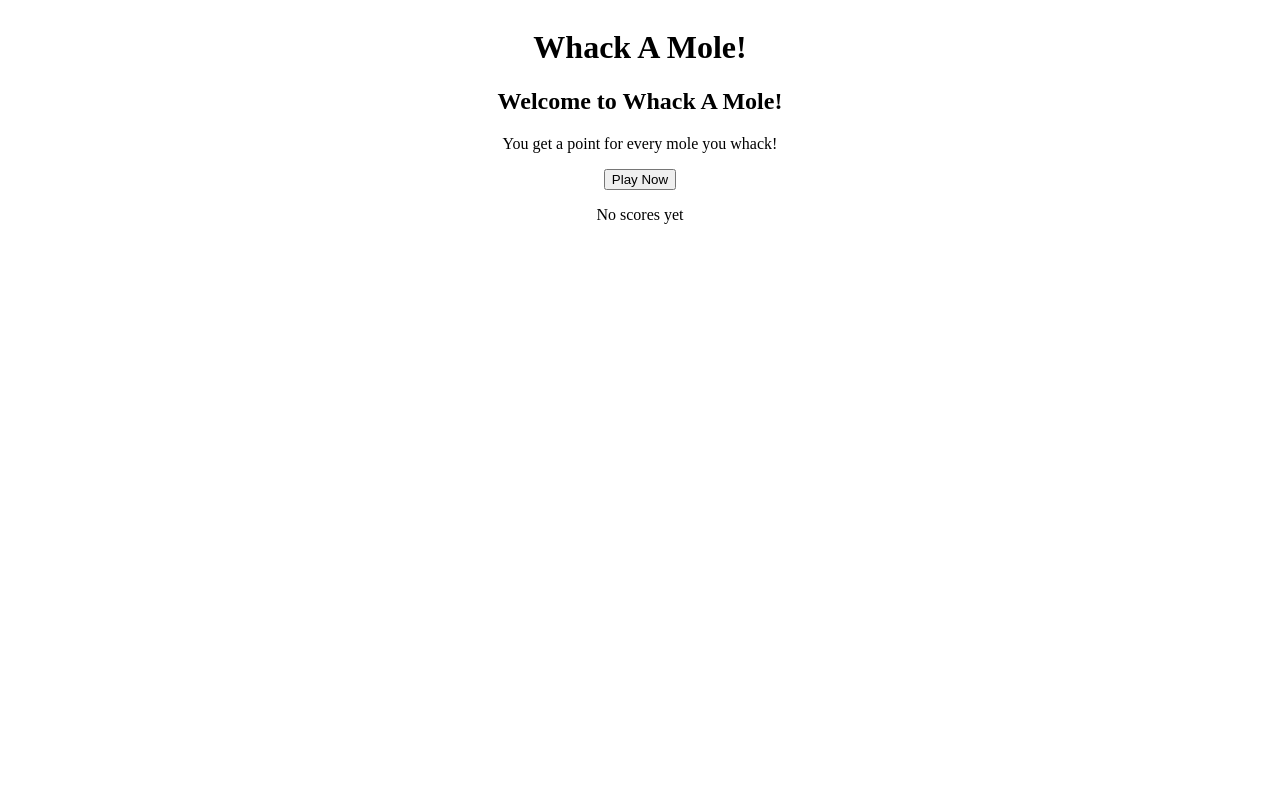
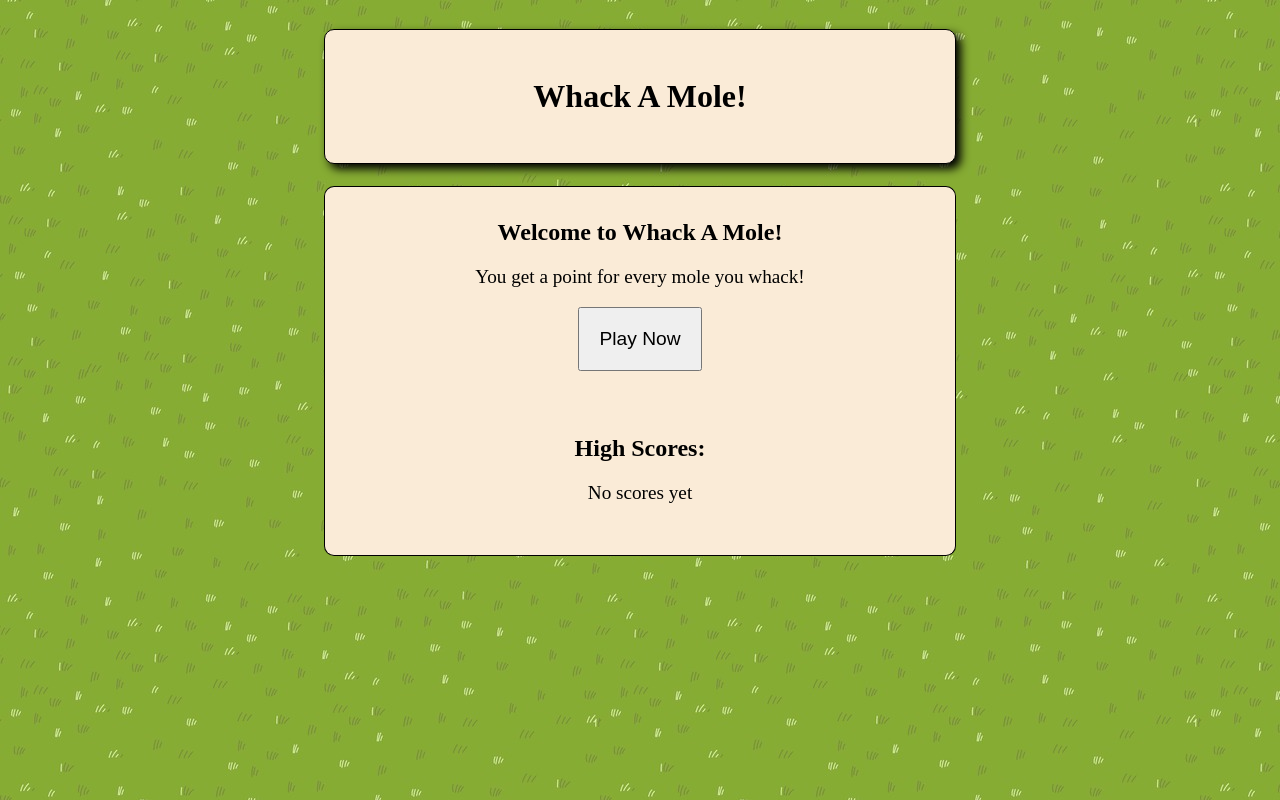
Before and after one commit to torbitj/whack-a-mole, a React (Vite) app: page / in a window 1280 px wide. Built offline with nearby package versions, Linux system fonts and the light colour scheme.

Commit message:
Update backgrounds for more interactivity and clear UI navigation

```diff
--- a/src/HighScores.jsx
+++ b/src/HighScores.jsx
@@ -4,14 +4,15 @@ import { useGame } from "./GameContext";
 const HighScores = () => {
   const { highScores } = useGame();
   return highScores.length > 0 ? (
-    <section>
+    <section id="high-scores" className="start">
       <h2>High Scores:</h2>
       {highScores.map((score, i) => (
         <HighScore key={i} score={score} />
       ))}
     </section>
   ) : (
-    <section>
+    <section id="high-scores" className="start">
+      <h2>High Scores:</h2>
       <p>No scores yet</p>
     </section>
   );
--- a/src/StartMenu.jsx
+++ b/src/StartMenu.jsx
@@ -3,7 +3,7 @@ import { useGame } from "./GameContext";
 const StartMenu = () => {
   const { togglePlaying } = useGame();
   return (
-    <section>
+    <section id="menu" className="start">
       <h2>Welcome to Whack A Mole!</h2>
       <p>You get a point for every mole you whack!</p>
       <button onClick={togglePlaying}>Play Now</button>
--- a/src/index.css
+++ b/src/index.css
@@ -1,17 +1,38 @@
 body {
+  background: url(/grass.jpg);
   display: grid;
   grid-template-columns: 2fr 4fr 2fr;
   grid-template-areas:
   ". app .";
 }
 
+h1 {
+  padding: 1.5em;
+  background-color: antiquewhite;
+  border: thin solid;
+  border-radius: 10px;
+  box-shadow: 5px 5px 10px black;
+}
+
+h2 {
+  margin-top: 0;
+}
+
 ul {
-  width: 75%;
   padding-left: 0;
   justify-self: center;
   list-style: none;
   display: grid;
   grid-template-columns: repeat(3, 1fr);
+}
+
+button,
+p {
+  font-size: 1.2em;
+}
+
+button {
+  padding: 1em;
 }
 
 .hole,
@@ -30,7 +51,16 @@ ul {
 }
 
 .score {
-  font-size: 1.2em;
+  padding: 1.2em 0;
+  background-color: antiquewhite;
+  font-size: 1.4em;
+  border-radius: 10px;
+}
+
+.start {
+  background-color: antiquewhite;
+  padding: 2em;
+  border: thin solid;
 }
 
 #root {
@@ -38,6 +68,16 @@ ul {
   text-align: center;
 }
 
+#menu {
+  border-bottom: none;
+  border-radius: 10px 10px 0 0;
+}
+
+#high-scores {
+  border-top: none;
+  border-radius: 0 0 10px 10px;
+}
+
 .hole,
 .mole:hover {
   cursor: pointer;
```
Also changed, not shown: public/grass.jpg (added).
